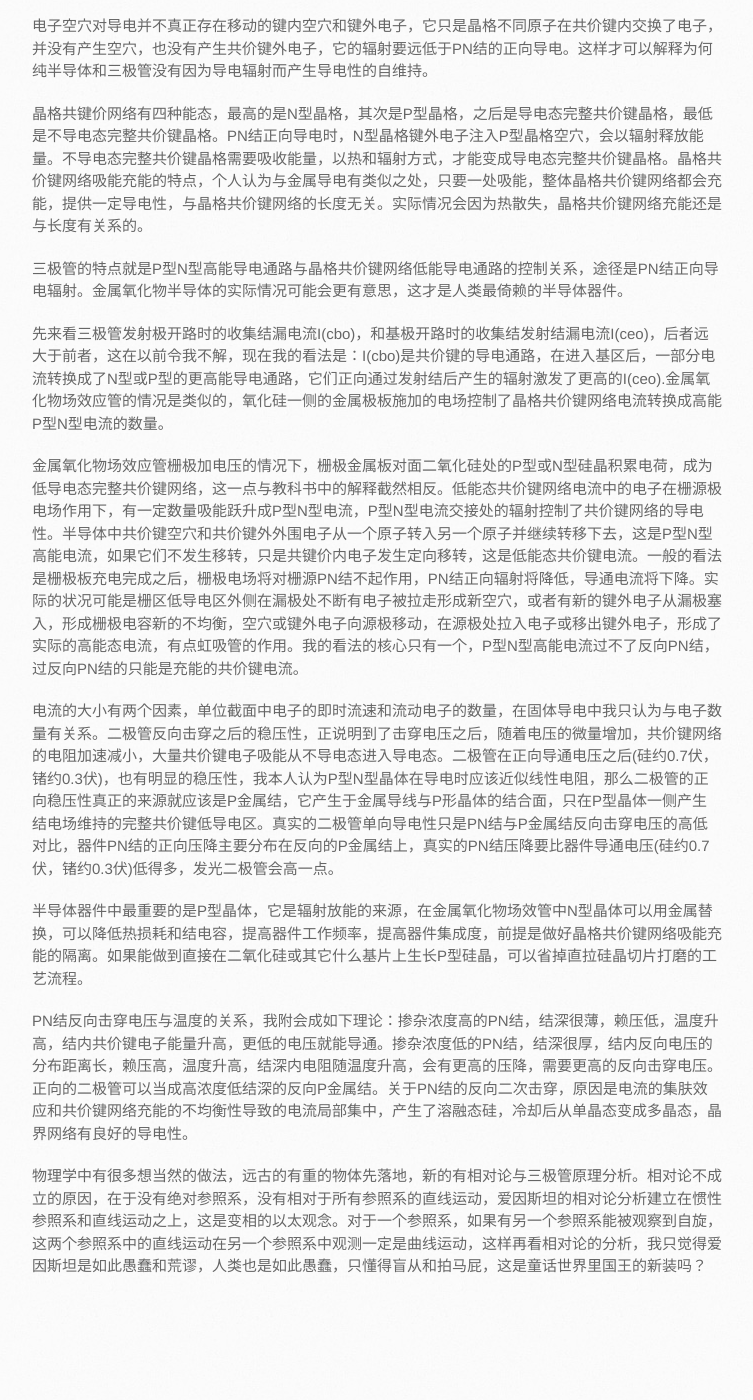
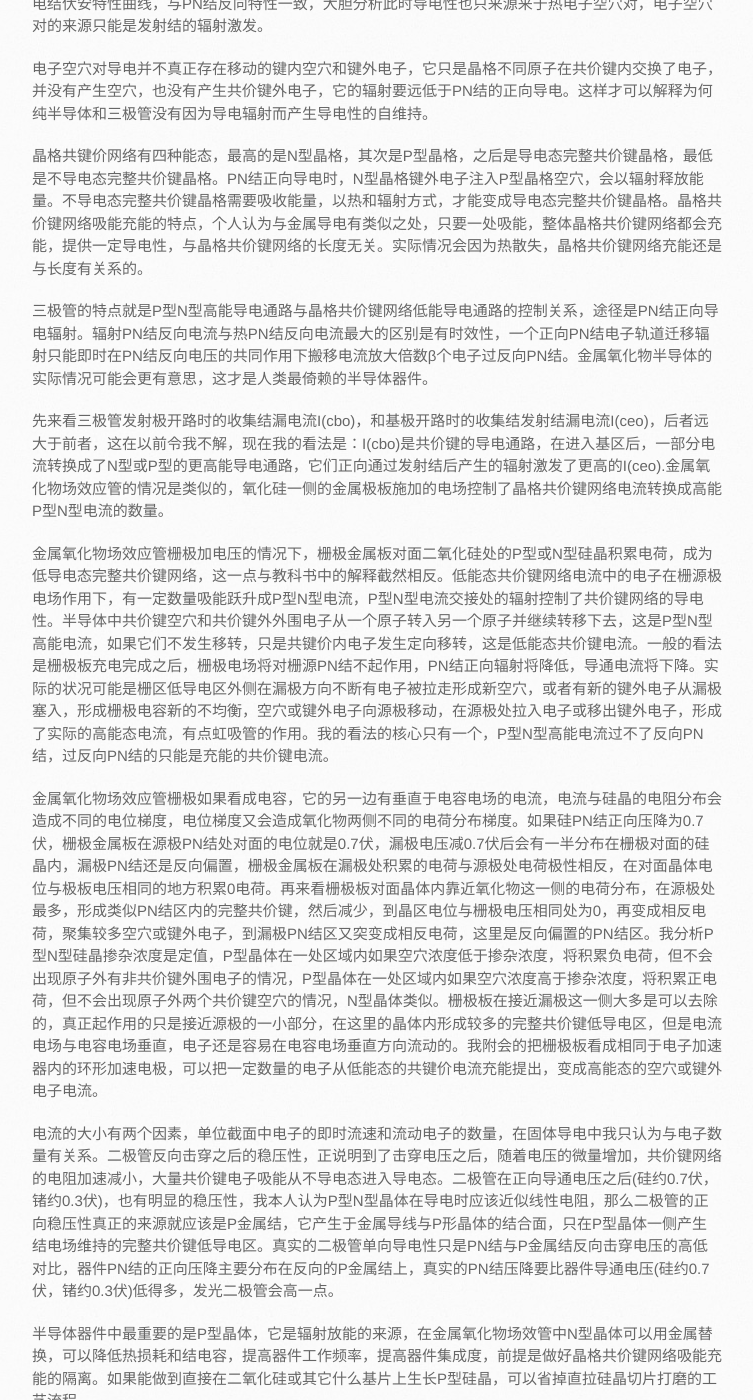
Before and after one commit to xuiv/xuiv.github.io, a Jekyll site: the page built from _posts/2019-05-28-triode-theory.markdown, in a window 1280 px wide and 1400 px high, scrolled down 936 px. Shown: the whole window, without its empty margins (138-891 px from the left). Built offline with Jekyll 4.4.1, drawn with Linux system fonts in a browser that asks for light colours; some web fonts are replaced; before the commit the page ends 2256 px from its top, so only the background shows below that.

Commit message:
Update 2019-05-28-triode-theory.markdown

```diff
--- a/_posts/2019-05-28-triode-theory.markdown
+++ b/_posts/2019-05-28-triode-theory.markdown
@@ -4,6 +4,7 @@
 date:   2019-05-28 09:50:02
 categories: computer config
 ---
+三极管放大原理的分析
 
 一直不认同书本中三极管放大原理的分析：载流子因为浓度差扩散，因为扩散电场漂移，基区电流注入空穴，电子穿过发射结进入基区被集电结收集。
 
@@ -19,11 +20,13 @@
 
 晶格共键价网络有四种能态，最高的是N型晶格，其次是P型晶格，之后是导电态完整共价键晶格，最低是不导电态完整共价键晶格。PN结正向导电时，N型晶格键外电子注入P型晶格空穴，会以辐射释放能量。不导电态完整共价键晶格需要吸收能量，以热和辐射方式，才能变成导电态完整共价键晶格。晶格共价键网络吸能充能的特点，个人认为与金属导电有类似之处，只要一处吸能，整体晶格共价键网络都会充能，提供一定导电性，与晶格共价键网络的长度无关。实际情况会因为热散失，晶格共价键网络充能还是与长度有关系的。
 
-三极管的特点就是P型N型高能导电通路与晶格共价键网络低能导电通路的控制关系，途径是PN结正向导电辐射。金属氧化物半导体的实际情况可能会更有意思，这才是人类最倚赖的半导体器件。
+三极管的特点就是P型N型高能导电通路与晶格共价键网络低能导电通路的控制关系，途径是PN结正向导电辐射。辐射PN结反向电流与热PN结反向电流最大的区别是有时效性，一个正向PN结电子轨道迁移辐射只能即时在PN结反向电压的共同作用下搬移电流放大倍数β个电子过反向PN结。金属氧化物半导体的实际情况可能会更有意思，这才是人类最倚赖的半导体器件。
 
 先来看三极管发射极开路时的收集结漏电流I(cbo)，和基极开路时的收集结发射结漏电流I(ceo)，后者远大于前者，这在以前令我不解，现在我的看法是：I(cbo)是共价键的导电通路，在进入基区后，一部分电流转换成了N型或P型的更高能导电通路，它们正向通过发射结后产生的辐射激发了更高的I(ceo).金属氧化物场效应管的情况是类似的，氧化硅一侧的金属极板施加的电场控制了晶格共价键网络电流转换成高能P型N型电流的数量。
 
-金属氧化物场效应管栅极加电压的情况下，栅极金属板对面二氧化硅处的P型或N型硅晶积累电荷，成为低导电态完整共价键网络，这一点与教科书中的解释截然相反。低能态共价键网络电流中的电子在栅源极电场作用下，有一定数量吸能跃升成P型N型电流，P型N型电流交接处的辐射控制了共价键网络的导电性。半导体中共价键空穴和共价键外外围电子从一个原子转入另一个原子并继续转移下去，这是P型N型高能电流，如果它们不发生移转，只是共键价内电子发生定向移转，这是低能态共价键电流。一般的看法是栅极板充电完成之后，栅极电场将对栅源PN结不起作用，PN结正向辐射将降低，导通电流将下降。实际的状况可能是栅区低导电区外侧在漏极处不断有电子被拉走形成新空穴，或者有新的键外电子从漏极塞入，形成栅极电容新的不均衡，空穴或键外电子向源极移动，在源极处拉入电子或移出键外电子，形成了实际的高能态电流，有点虹吸管的作用。我的看法的核心只有一个，P型N型高能电流过不了反向PN结，过反向PN结的只能是充能的共价键电流。
+金属氧化物场效应管栅极加电压的情况下，栅极金属板对面二氧化硅处的P型或N型硅晶积累电荷，成为低导电态完整共价键网络，这一点与教科书中的解释截然相反。低能态共价键网络电流中的电子在栅源极电场作用下，有一定数量吸能跃升成P型N型电流，P型N型电流交接处的辐射控制了共价键网络的导电性。半导体中共价键空穴和共价键外外围电子从一个原子转入另一个原子并继续转移下去，这是P型N型高能电流，如果它们不发生移转，只是共键价内电子发生定向移转，这是低能态共价键电流。一般的看法是栅极板充电完成之后，栅极电场将对栅源PN结不起作用，PN结正向辐射将降低，导通电流将下降。实际的状况可能是栅区低导电区外侧在漏极方向不断有电子被拉走形成新空穴，或者有新的键外电子从漏极塞入，形成栅极电容新的不均衡，空穴或键外电子向源极移动，在源极处拉入电子或移出键外电子，形成了实际的高能态电流，有点虹吸管的作用。我的看法的核心只有一个，P型N型高能电流过不了反向PN结，过反向PN结的只能是充能的共价键电流。
+
+金属氧化物场效应管栅极如果看成电容，它的另一边有垂直于电容电场的电流，电流与硅晶的电阻分布会造成不同的电位梯度，电位梯度又会造成氧化物两侧不同的电荷分布梯度。如果硅PN结正向压降为0.7伏，栅极金属板在源极PN结处对面的电位就是0.7伏，漏极电压减0.7伏后会有一半分布在栅极对面的硅晶内，漏极PN结还是反向偏置，栅极金属板在漏极处积累的电荷与源极处电荷极性相反，在对面晶体电位与极板电压相同的地方积累0电荷。再来看栅极板对面晶体内靠近氧化物这一侧的电荷分布，在源极处最多，形成类似PN结区内的完整共价键，然后减少，到晶区电位与栅极电压相同处为0，再变成相反电荷，聚集较多空穴或键外电子，到漏极PN结区又突变成相反电荷，这里是反向偏置的PN结区。我分析P型N型硅晶掺杂浓度是定值，P型晶体在一处区域内如果空穴浓度低于掺杂浓度，将积累负电荷，但不会出现原子外有非共价键外围电子的情况，P型晶体在一处区域内如果空穴浓度高于掺杂浓度，将积累正电荷，但不会出现原子外两个共价键空穴的情况，N型晶体类似。栅极板在接近漏极这一侧大多是可以去除的，真正起作用的只是接近源极的一小部分，在这里的晶体内形成较多的完整共价键低导电区，但是电流电场与电容电场垂直，电子还是容易在电容电场垂直方向流动的。我附会的把栅极板看成相同于电子加速器内的环形加速电极，可以把一定数量的电子从低能态的共键价电流充能提出，变成高能态的空穴或键外电子电流。
 
 电流的大小有两个因素，单位截面中电子的即时流速和流动电子的数量，在固体导电中我只认为与电子数量有关系。二极管反向击穿之后的稳压性，正说明到了击穿电压之后，随着电压的微量增加，共价键网络的电阻加速减小，大量共价键电子吸能从不导电态进入导电态。二极管在正向导通电压之后(硅约0.7伏，锗约0.3伏)，也有明显的稳压性，我本人认为P型N型晶体在导电时应该近似线性电阻，那么二极管的正向稳压性真正的来源就应该是P金属结，它产生于金属导线与P形晶体的结合面，只在P型晶体一侧产生结电场维持的完整共价键低导电区。真实的二极管单向导电性只是PN结与P金属结反向击穿电压的高低对比，器件PN结的正向压降主要分布在反向的P金属结上，真实的PN结压降要比器件导通电压(硅约0.7伏，锗约0.3伏)低得多，发光二极管会高一点。
 
```
